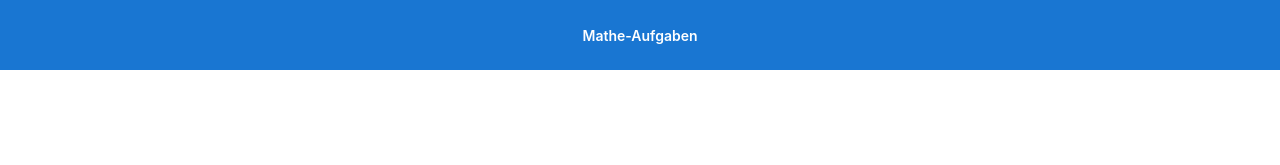
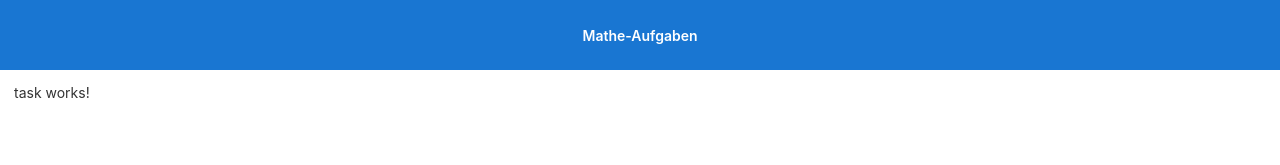
Before and after one commit to kaizickmann/tutorial-math-exercise, an Angular app: page / in a window 1280 px wide. Shown: the top 165 px of the page. Built offline with nearby package versions, Linux system fonts and the light colour scheme.

Commit message:
Component "task" initially displayed.

```diff
--- a/src/app/app.component.css
+++ b/src/app/app.component.css
@@ -25,6 +25,16 @@
   text-align: center;
 }
 
+.content {
+  position: absolute;
+  top: 5em;
+  left: 1em;
+  right: 1em;
+  display: flex;
+  align-items: center;
+  background-color: white;
+}
+
 a,
 a:visited,
 a:hover {
--- a/src/app/app.component.html
+++ b/src/app/app.component.html
@@ -1,3 +1,6 @@
 <div class="header">
   <span>{{title}}</span>
 </div>
+<div class="content">
+  <app-task></app-task>
+</div>
--- a/src/app/app.module.ts
+++ b/src/app/app.module.ts
@@ -2,10 +2,12 @@ import { NgModule } from '@angular/core';
 import { BrowserModule } from '@angular/platform-browser';
 
 import { AppComponent } from './app.component';
+import { TaskComponent } from './task/task.component';
 
 @NgModule({
   declarations: [
-    AppComponent
+    AppComponent,
+    TaskComponent
   ],
   imports: [
     BrowserModule
--- /dev/null
+++ b/src/app/task/task.component.html
@@ -0,0 +1 @@
+<p>task works!</p>
```
Also changed, not shown: src/app/task/task.component.ts (added, +10 -0 lines), src/app/task/task.component.css (added), 2 other files (tests, documents, lock files or other folders).
